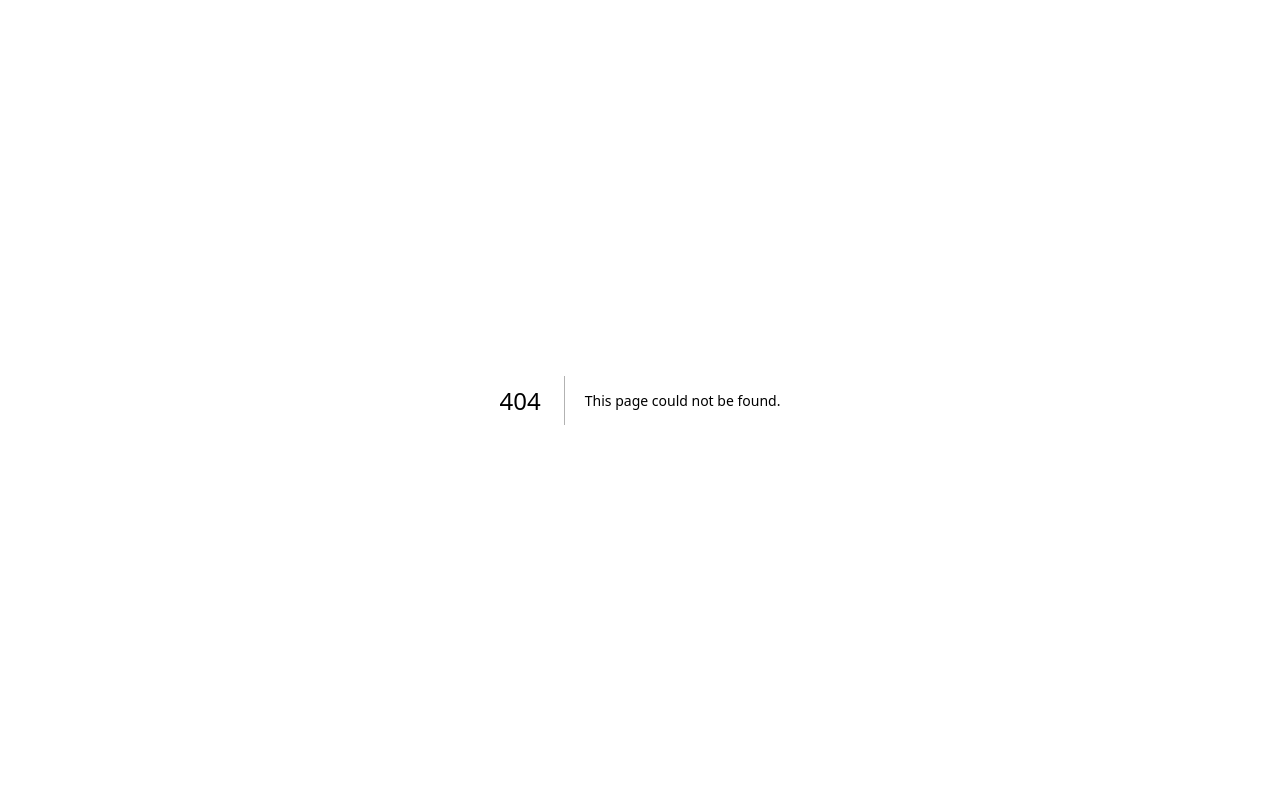
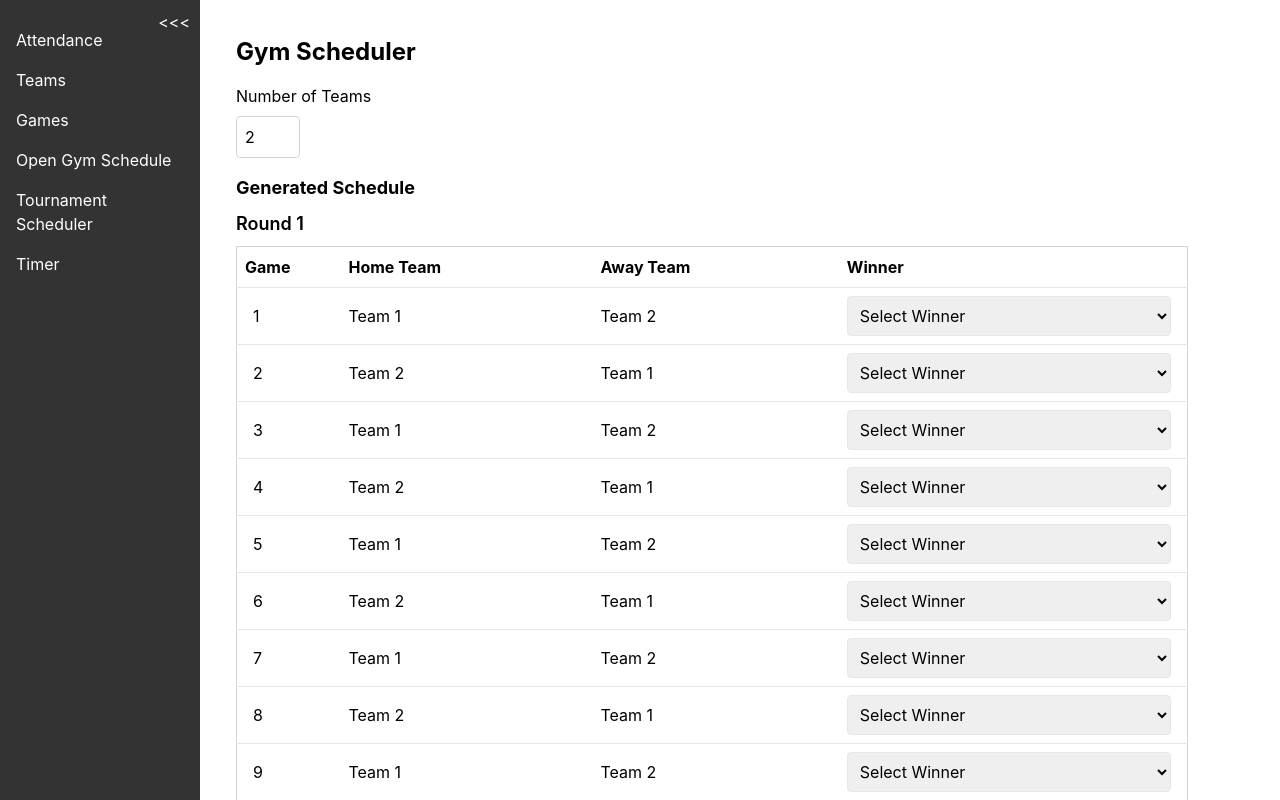
Before and after one commit to jsartin513/open-gym, a Next.js app: page /gym-scheduler in a window 1280 px wide. Before the commit this address had no page. Shown: the top 800 px of the page. Built offline with nearby package versions, Linux system fonts and the light colour scheme.

Commit message:
Jls/open gym scheduler (#35)
Fix open gym scheduler

```diff
--- a/src/components/(layout)/LeftNav.jsx
+++ b/src/components/(layout)/LeftNav.jsx
@@ -26,7 +26,10 @@ const LeftNav = () => {
             <Link href="/games">Games</Link>
           </li>
           <li>
-            <Link href="/scheduler">Scheduler</Link>
+            <Link href="/gym-scheduler">Open Gym Schedule</Link>
+          </li>
+          <li>
+            <Link href="/scheduler">Tournament Scheduler</Link>
           </li>
           <li>
             <Link href="/timer">Timer</Link>
--- /dev/null
+++ b/src/pages/gym-scheduler.js
@@ -0,0 +1,189 @@
+import React, { useState, useEffect } from "react";
+import Layout from "../components/(layout)/layout";
+
+const GymSchedulerPage = () => {
+  const [numTeams, setNumTeams] = useState(2);
+  const [schedule, setSchedule] = useState([]);
+  const [error, setError] = useState("");
+  const [winners, setWinners] = useState({}); // New state for winners
+  const [printView, setPrintView] = useState(false); // New state for print view
+
+  useEffect(() => {
+    generateSchedule();
+  }, [numTeams]);
+
+  const handleNumTeamsChange = (e) => {
+    const value = parseInt(e.target.value, 10);
+    if (value >= 2 && value <= 4) {
+      setNumTeams(value);
+      setError("");
+    } else {
+      setError("Number of teams must be between 2 and 4.");
+    }
+  };
+
+  const handleWinnerChange = (gameId, winner) => {
+    setWinners((prevWinners) => ({
+      ...prevWinners,
+      [gameId]: winner,
+    }));
+  };
+
+  const generateSchedule = () => {
+    let generatedSchedule = [];
+    if (numTeams === 2) {
+      for (let i = 0; i < 24; i++) {
+        generatedSchedule.push({
+          round: 1,
+          game: i + 1,
+          home: i % 2 === 0 ? "Team 1" : "Team 2",
+          away: i % 2 === 0 ? "Team 2" : "Team 1",
+        });
+      }
+    } else if (numTeams === 3) {
+      const teams = ["Team 1", "Team 2", "Team 3"];
+      for (let i = 0; i < 12; i++) {
+        generatedSchedule.push({
+          round: 1,
+          game: i + 1,
+          home: teams[i % 3],
+          away: teams[(i + 1) % 3],
+        });
+      }
+      for (let i = 12; i < 24; i++) {
+        generatedSchedule.push({
+          round: 2,
+          game: i + 1,
+          home: teams[(i + 1) % 3],
+          away: teams[i % 3],
+        });
+      }
+    } else if (numTeams === 4) {
+      const teams = ["Team 1", "Team 2", "Team 3", "Team 4"];
+      const pairs = [
+        [teams[0], teams[1]],
+        [teams[2], teams[3]],
+        [teams[0], teams[2]],
+        [teams[1], teams[3]],
+        [teams[0], teams[3]],
+        [teams[1], teams[2]],
+      ];
+      for (let round = 0; round < 3; round++) {
+        const roundPairs = pairs.slice(round * 2, round * 2 + 2);
+        for (let i = 0; i < 8; i++) {
+          const pair = roundPairs[i % 2];
+          const homeIndex = [0,3].includes(i % 4) ? 0 : 1;
+          const awayIndex = [0,3].includes(i % 4) ? 1 : 0;
+          generatedSchedule.push({
+            round: round + 1,
+            game: round * 8 + i + 1,
+            home: pair[homeIndex],
+            away: pair[awayIndex],
+          });
+        }
+      }
+    }
+    setSchedule(generatedSchedule);
+  };
+
+  const renderScheduleByRound = () => {
+    if (!schedule || schedule.length === 0) {
+      return <p>No schedule generated yet.</p>;
+    }
+
+    const rounds = {};
+    schedule.forEach((game) => {
+      if (!rounds[game.round]) {
+        rounds[game.round] = [];
+      }
+      rounds[game.round].push(game);
+    });
+
+    return Object.keys(rounds).map((round) => (
+      <div key={round} className="mb-4">
+        <h3 className="text-lg font-semibold mb-2">Round {round}</h3>
+        <table className="min-w-full bg-white border border-gray-300">
+          <thead>
+            <tr>
+              <th className="py-2 px-2 border-b w-24 text-left">Game</th> {/* Added text-left */}
+              <th className="py-2 px-4 border-b text-left">Home Team</th> {/* Added text-left */}
+              <th className="py-2 px-4 border-b text-left">Away Team</th> {/* Added text-left */}
+              <th className="py-2 px-4 border-b text-left">Winner</th> {/* Added text-left */}
+            </tr>
+          </thead>
+          <tbody>
+            {rounds[round].map((game) => (
+              <tr key={game.game}>
+                <td className="py-2 px-4 border-b w-24 text-left">{game.game}</td> {/* Added text-left */}
+                <td className="py-2 px-4 border-b text-left">{game.home}</td> {/* Added text-left */}
+                <td className="py-2 px-4 border-b text-left">{game.away}</td> {/* Added text-left */}
+                <td className="py-2 px-4 border-b text-left">
+                  {!printView && <select
+                    value={winners[game.game] || ""}
+                    onChange={(e) => handleWinnerChange(game.game, e.target.value)}
+                    className="border rounded p-2 w-full"
+                  >
+                    <option value="">Select Winner</option>
+                    <option value={game.home}>{game.home}</option>
+                    <option value={game.away}>{game.away}</option>
+                  </select>}
+                </td>
+              </tr>
+            ))}
+          </tbody>
+        </table>
+      </div>
+    ));
+  };
+
+  const hasWinners = Object.keys(winners).length > 0;
+
+  const renderPrintView = () => {
+    return (
+      <div>
+        <h2 className="text-lg font-bold mb-2">Print View</h2>
+        {renderScheduleByRound()}
+      </div>
+    );
+  };
+
+  return (
+    <Layout>
+      <div className="container mx-auto p-4">
+        <h1 className="text-2xl font-bold mb-4 print-hidden">Gym Scheduler</h1>
+        <div className="mb-4 print-hidden">
+          <label className="block mb-2">Number of Teams</label>
+          <input
+            type="number"
+            value={numTeams}
+            onChange={handleNumTeamsChange}
+            className="w-16 p-2 border border-gray-300 rounded"
+            min="2"
+            max="4"
+            disabled={hasWinners} // Disable if winners have been selected
+          />
+        </div>
+        {error && <div className="text-red-500 mb-4">{error}</div>}
+        <div className="mb-4">
+          <h2 className="text-lg font-bold mb-2">Generated Schedule</h2>
+          {printView ? (
+            renderPrintView()
+          ) : (
+            renderScheduleByRound()
+          )}
+        </div>
+        <button
+          onClick={() => setPrintView(!printView)}
+          className={`mt-4 px-4 py-2 rounded ${
+            printView ? "bg-blue-500 text-white" : "bg-gray-200"
+          }`}
+        >
+          {printView ? "Exit Print View" : "Print View"}
+        </button>
+      </div>
+    </Layout>
+
+  );
+};
+
+export default GymSchedulerPage;
--- a/src/styles/global.css
+++ b/src/styles/global.css
@@ -34,3 +34,8 @@ img {
   max-width: 100%;
   height: auto;
 }
+@media print {
+  .print-hidden {
+    display: none !important;
+  }
+}
```
